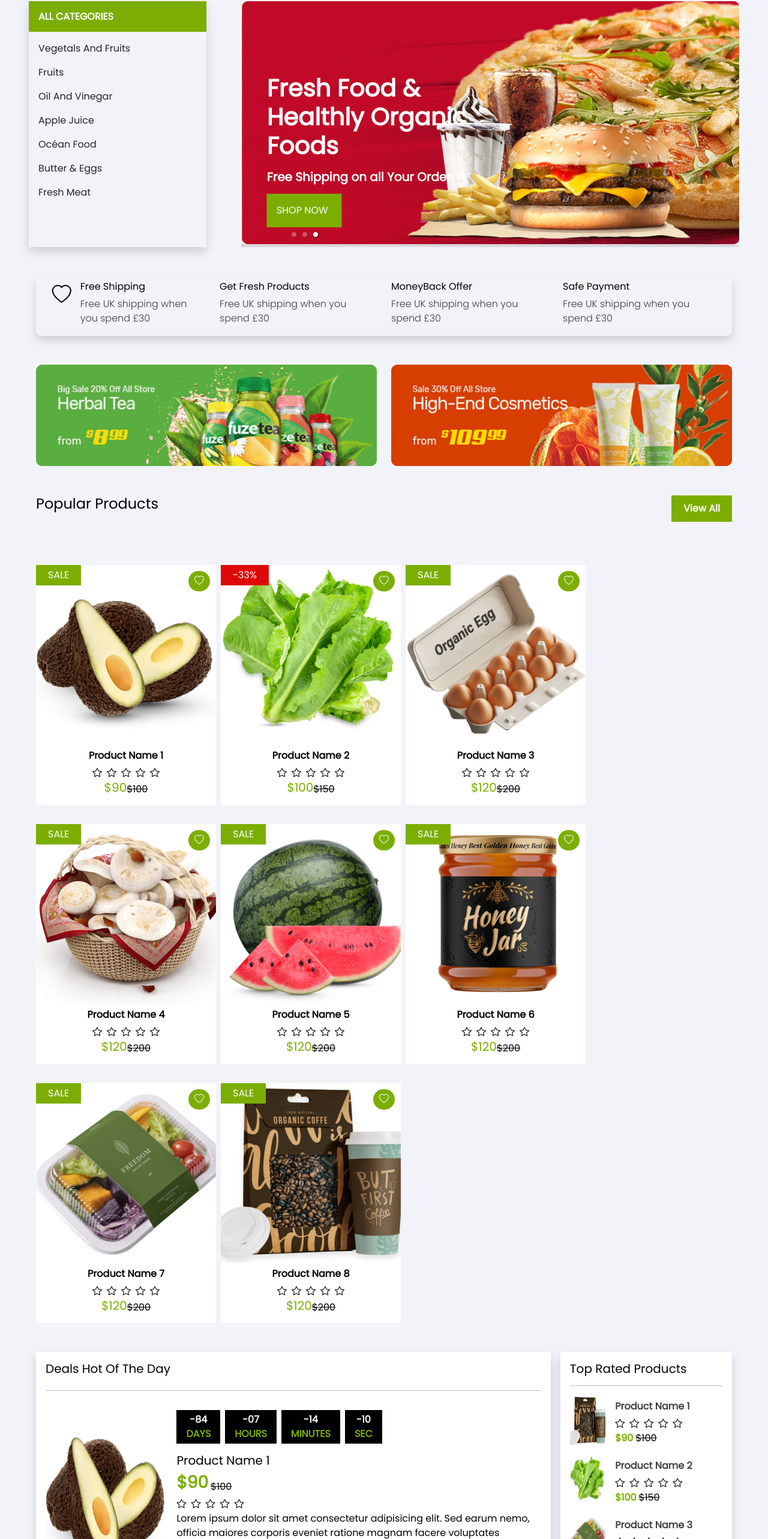
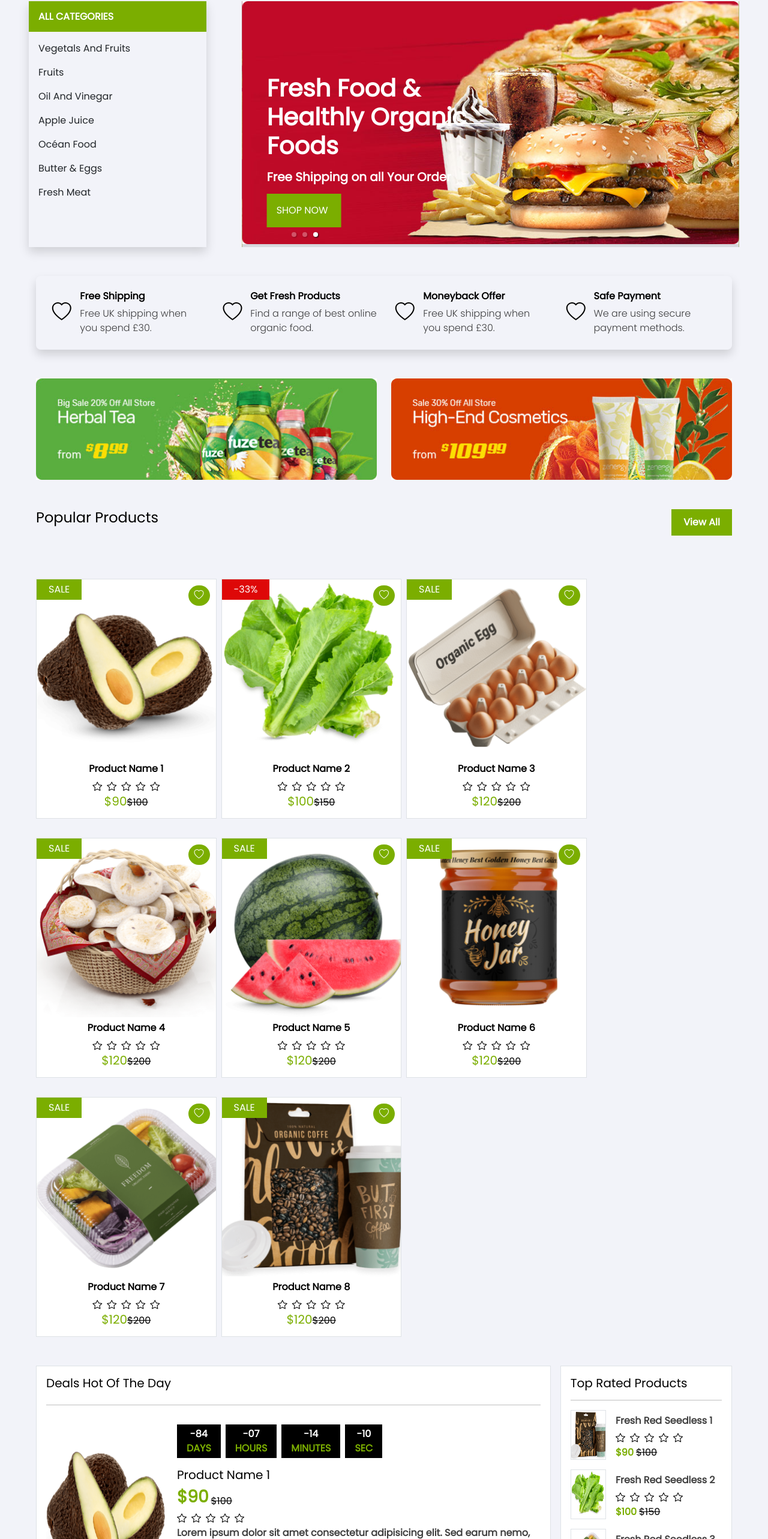
Before and after one commit to v1p3r75/friedshop-front-react, a React (Vite) app: page / in a window 1280 px wide. Shown: the part 195-2761 px from the top of the page at 60% size. Built offline with nearby package versions, Linux system fonts and the light colour scheme.

Commit message:
Update Components

```diff
--- a/src/App.tsx
+++ b/src/App.tsx
@@ -1,5 +1,6 @@
 import { Route, Routes } from "react-router-dom"
 import Home from "./views/Home"
+import Login from "./views/Login"
 
 function App() {
 
--- a/src/components/NewsLetter.tsx
+++ b/src/components/NewsLetter.tsx
@@ -12,7 +12,7 @@ const NewsLetter = () => {
               </div>
           </div>
           <form action="" className='d-flex'>
-                <input type="text" placeholder='ENTER YOUR EMAIL ADDRESS' className='form-control d-block fw-bold bg-dark border-0'/>
+                <input type="text" placeholder='ENTER YOUR EMAIL ADDRESS' className='form-control d-block fw-bold bg-dark border-0 text-white opacity-50'/>
                 <a href="#" className="fd-btn text-white" style={{lineHeight : '50px'}}>SUBSCRIBE</a>
             </form>
       </div>
--- a/src/components/ProductCart.tsx
+++ b/src/components/ProductCart.tsx
@@ -14,7 +14,7 @@ const ProductCart = (props : ProductType) => {
 
 
     return (
-        <div className="position-relative bg-white w-20 mt-4" style={{height: "400px"}}>
+        <div className="position-relative bg-white w-20 mt-4 border-1 border" style={{height: "400px"}}>
             <div className="h-75">
                 <img src={props.img} alt={props.name} className="h-100"/>
             </div>
--- a/src/components/ProductOfDay.tsx
+++ b/src/components/ProductOfDay.tsx
@@ -29,7 +29,7 @@ const ProductOfDay = (props : ProductType) => {
                     <h6 className="align-self-end" style={{textDecoration : "line-through"}}>${props.oldPrice}</h6>
                 </div>
                 <Reviews rating={props.reviews}/>
-                <div className="product-desc">
+                <div className="product-desc fw-bold opacity-75">
                     <p>{props.description}</p>
                 </div>
                 <div className='d-flex gap-2'>
--- a/src/components/ProductSort.tsx
+++ b/src/components/ProductSort.tsx
@@ -15,7 +15,7 @@ const ProductSort = (props : ProductType) => {
 
     return (
         <div className="d-flex w-100 gap-3 h-25 mb-3 bg-white">
-            <div className="w-25">
+            <div className="w-25 border-1 border">
                 <img src={props.img} alt={props.name} className="w-100 h-100"/>
             </div>
             <div className="w-75">
--- a/src/components/SlideShow.tsx
+++ b/src/components/SlideShow.tsx
@@ -17,7 +17,7 @@ const SlideShow = (props : {slidesInfo : SlideProps, options? : Object}) => {
   const data = props.slidesInfo;
 
   return (
-    <Carousel autoPlay={true} showArrows={false} showStatus={false} showThumbs={false} swipeable={true}>
+    <Carousel autoPlay={true} showArrows={false} showStatus={false} showThumbs={false} swipeable={true} infiniteLoop={true} interval={3000}>
         { data.map((slide) => {
           return <div className='f-slide position-relative shadow' key={slide.alt}>
             <img src={slide.url} alt={slide.alt} className="w-100 h-100"/>
--- a/src/views/includes/Section.tsx
+++ b/src/views/includes/Section.tsx
@@ -12,8 +12,8 @@ type CategoryType = {
 }[];
 
 const apiSlidesInfo = [
-  { url: '/src/assets/img/slider5.jpg', alt: 'Banner 1', text: "<h2>Fresh Food & Healthly Organic Food</h2>" },
-  { url: '/src/assets/img/slider3.jpg', alt: 'Banner 2', text: '' },
+  { url: '/src/assets/img/slider3.jpg', alt: 'Banner 1', text: "<h2>Fresh Food & Healthly Organic Food</h2>" },
+  { url: '/src/assets/img/slider5.jpg', alt: 'Banner 2', text: '' },
   { url: '/src/assets/img/slider4.jpg', alt: 'Banner 3', text: '' },
 ];
 
@@ -50,11 +50,11 @@ const dailyTest = { img : '/src/assets/img/product/1.png', reviews : 4, name: 'P
 
 const sortProduct = [
 
-  { img : '/src/assets/img/product/8.png', reviews : 4, name: 'Product Name 1', price : 90, oldPrice : 100 },
-  { img : '/src/assets/img/product/2.png', reviews : 4, name: 'Product Name 2', price : 100, oldPrice : 150, reduction: '-33%'},
-  { img : '/src/assets/img/product/7.png', reviews : 4, name: 'Product Name 3', price : 120, oldPrice : 200 },
-  { img : '/src/assets/img/product/4.png', reviews : 4, name: 'Product Name 4', price : 120, oldPrice : 200 },
-  { img : '/src/assets/img/product/5.png', reviews : 4, name: 'Product Name 5', price : 120, oldPrice : 200 },
+  { img : '/src/assets/img/product/8.png', reviews : 4, name: 'Fresh Red Seedless 1', price : 90, oldPrice : 100 },
+  { img : '/src/assets/img/product/2.png', reviews : 4, name: 'Fresh Red Seedless 2', price : 100, oldPrice : 150, reduction: '-33%'},
+  { img : '/src/assets/img/product/7.png', reviews : 4, name: 'Fresh Red Seedless 3', price : 120, oldPrice : 200 },
+  { img : '/src/assets/img/product/4.png', reviews : 4, name: 'Fresh Red Seedless 4', price : 120, oldPrice : 200 },
+  { img : '/src/assets/img/product/5.png', reviews : 4, name: 'Fresh Red Seedless 5', price : 120, oldPrice : 200 },
 
 ]
 
@@ -88,21 +88,24 @@ const AllCategory = (props: { categoryList: CategoryType }) => {
 const About : FC = () => {
 
   return (
-    <div className="section-info p-2 rounded-3 my-5 border-2 border-color-light shadow text-black" style={{ height: '100px' }}>
+    <div className="section-info p-2 py-4 rounded-3 my-5 border-2 border-color-light shadow text-black" style={{ minHeight: '100px' }}>
       <div className="container-fluid">
         <div className="row">
           <div className="col-3 d-flex gap-2">
-            <div className='w-25 text-center'><i className="bi bi-heart fa-2x bg-"></i></div>
-            <div><h6>Free Shipping</h6><span className="font-light opacity-75">Free UK shipping when you spend £30</span></div>
+            <div className='w-25 text-center align-self-center'><i className="bi bi-heart fa-2x bg-"></i></div>
+            <div><h6 className='fw-bold'>Free Shipping</h6><span className="font-light opacity-75">Free UK shipping when you spend £30.</span></div>
           </div>
-          <div className="col-3">
-            <div><h6>Get Fresh Products</h6><span className="font-light opacity-75">Free UK shipping when you spend £30</span></div>
+          <div className="col-3 d-flex gap-2">
+            <div className='w-25 text-center align-self-center'><i className="bi bi-heart fa-2x bg-"></i></div>
+            <div><h6 className='fw-bold'>Get Fresh Products</h6><span className="font-light opacity-75">Find a range of best online organic food.</span></div>
           </div>
-          <div className="col-3">
-            <div><h6>MoneyBack Offer</h6><span className="font-light opacity-75">Free UK shipping when you spend £30</span></div>
+          <div className="col-3 d-flex gap-2">
+            <div className='w-25 text-center align-self-center'><i className="bi bi-heart fa-2x bg-"></i></div>
+            <div><h6 className='fw-bold'>Moneyback Offer</h6><span className="font-light opacity-75">Free UK shipping when you spend £30.</span></div>
           </div>
-          <div className="col-3">
-            <div><h6>Safe Payment</h6><span className="font-light opacity-75">Free UK shipping when you spend £30</span></div>
+          <div className="col-3 d-flex gap-2">
+            <div className='w-25 text-center align-self-center'><i className="bi bi-heart fa-2x bg-"></i></div>
+            <div><h6 className='fw-bold'>Safe Payment</h6><span className="font-light opacity-75">We are using secure payment methods.</span></div>
           </div>
         </div>
       </div>
@@ -239,7 +242,7 @@ const Section = () => {
               <PopularProducts />
             </div>
             <div className="day-deals-rated d-flex text-black gap-3" style={{minHeight: "400px"}}>
-              <div className="day-deals w-75 bg-white p-3 shadow">
+              <div className="day-deals w-75 bg-white p-3 border-1 border">
                 <div className="d-flex border-bottom-2">
                   <h5>Deals Hot Of The Day</h5>
                   <div className="deals-direction d-flex gap-2">
@@ -251,22 +254,22 @@ const Section = () => {
                   <ProductOfDay {...dailyTest}/>
                 </div>
               </div>
-              <div className="top-rated bg-white w-25 shadow p-3">
+              <div className="top-rated bg-white w-25 border-1 border p-3">
                 <h5>Top Rated Products</h5><hr />
                 <SortProducts />
               </div>
             </div>
             <Promotion2 />
             <div className="product-types d-flex gap-3 my-5" style={{minHeight : "300px"}}>
-              <div className="top-rated text-black bg-white w-25 shadow p-3">
+              <div className="top-rated text-black bg-white w-25 border-1 border p-3">
                   <h5>Hot Deals</h5><hr />
                   <SortProducts />
               </div>
-              <div className="top-rated text-black bg-white w-25 shadow p-3">
+              <div className="top-rated text-black bg-white w-25 border-1 border p-3">
                   <h5>Top Rated Products</h5><hr />
                   <SortProducts />
               </div>
-              <div className="top-rated text-black bg-white w-25 shadow p-3">
+              <div className="top-rated text-black bg-white w-25 border-1 border p-3">
                   <h5>Best Seller</h5><hr />
                   <SortProducts />
               </div>
```
